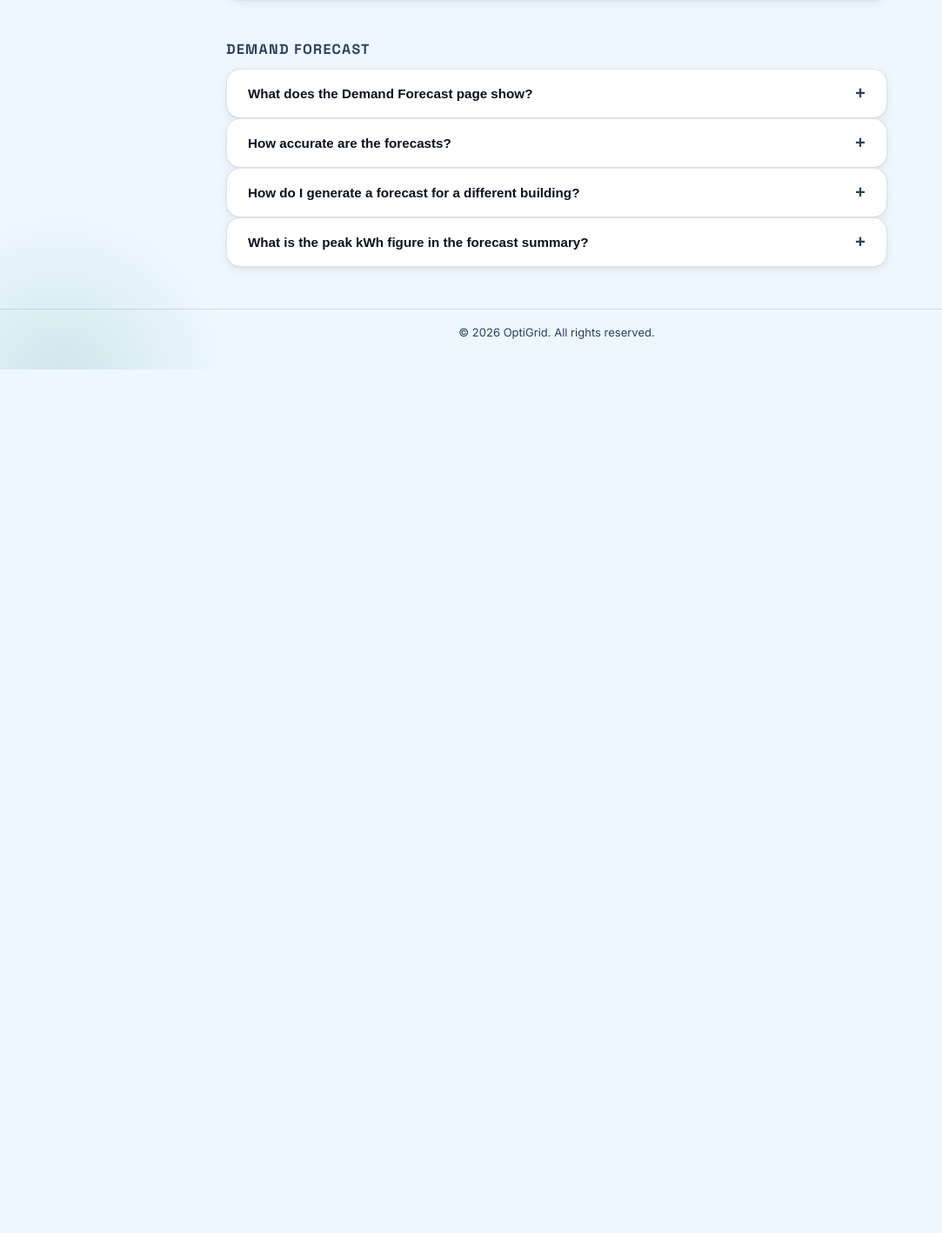
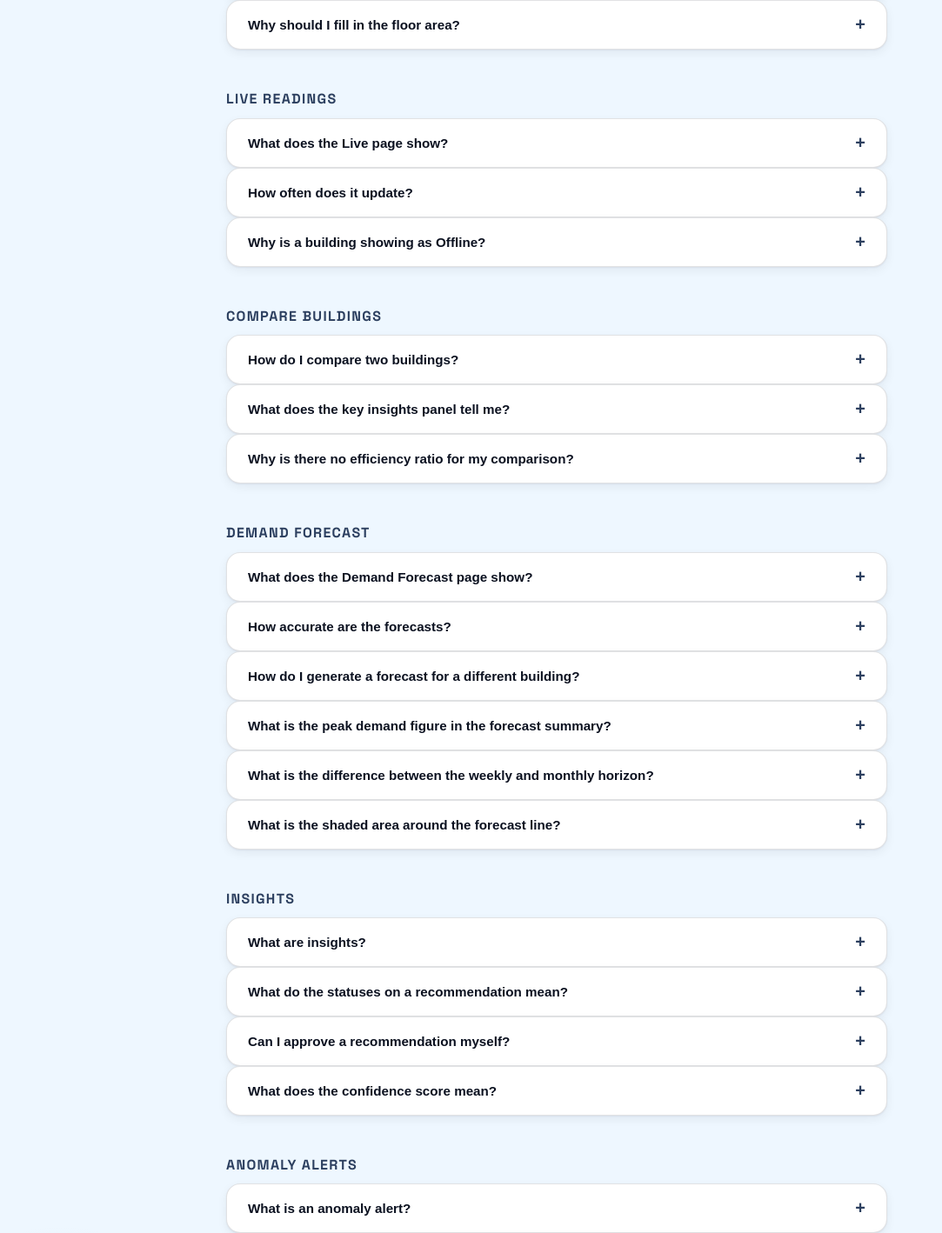
Before and after one commit to COS301-SE-2026/OptiGrid, a Next.js app in the folder frontend/: page /faqs in a window 1280 px wide. Shown: the part 984-2402 px from the top of the page at 87% size, without its empty margins (0-1083 px from the left). Before the commit the page ends 1409 px from the top, so only its background shows below. Built offline with nearby package versions, Linux system fonts and the light colour scheme; no server answers.

Commit message:
feat: add more faqs to explain new featues

```diff
--- a/frontend/app/faqs/data.ts
+++ b/frontend/app/faqs/data.ts
@@ -7,11 +7,11 @@ export const Categories: FAQCategory[] = [
         items: [
             {
                 question: "How do I create an OptiGrid account?",
-                answer: "Click 'Get started free' on the landing page, fill in your first name, last name, email address, and a password of at least 8 characters, then submit. You will be redirected to the login page once your account is created.",
+                answer: "Click 'Get started free' on the landing page, fill in your first name, last name, email address, and a password of at least 8 characters, then re-enter the password to confirm it. Once the account is created you are signed in and taken straight to your dashboard.",
             },
             {
                 question: "Can I sign up with an email that is already registered?",
-                answer: "No. If the email address is already in use, you will see an error message on the sign up form. Use a different email or log in to your existing account.",
+                answer: "No. If the email address is already in use, the sign up form shows a message telling you to log in instead. Use a different email or log in to your existing account.",
             },
         ],
     },
@@ -26,6 +26,10 @@ export const Categories: FAQCategory[] = [
                 question: "How do I log out?",
                 answer: "Click the 'Logout' button at the bottom of the sidebar in any dashboard page. Your session will be cleared and you will be redirected to the login page.",
             },
+            {
+                question: "Why was I sent back to the login page?",
+                answer: "Your session expired or the browser cookie was cleared. Any dashboard page checks for a valid session and sends you to the login page when it does not find one, so logging in again will get you back.",
+            },
         ],
     },
     {
@@ -33,7 +37,11 @@ export const Categories: FAQCategory[] = [
         items: [
             {
                 question: "Does OptiGrid support dark mode?",
-                answer: "Yes. Use the sun/moon icon button in the dashboard header to toggle between light and dark mode. Your preference is saved to your account and will be restored the next time you log in.",
+                answer: "Yes. Open Settings from the sidebar and use the theme card, which shows the mode you are in and a button to switch to the other one.",
+            },
+            {
+                question: "Is my theme preference saved?",
+                answer: "Your choice is remembered in the browser you set it in, so if you also use OptiGrid on another computer you will need to set it there as well.",
             },
         ],
     },
@@ -42,15 +50,45 @@ export const Categories: FAQCategory[] = [
         items: [
             {
                 question: "How do I add a building?",
-                answer: "Click 'Add building' in the dashboard. Fill in the required details and save. The new building will appear in your portfolio immediately.",
+                answer: "Click '+ Add building' at the top of the dashboard. Only the building name is required, so you can fill in as much of the rest as you have to hand. Saving returns you to the dashboard with the new building in the list.",
             },
             {
-                question: "How do I edit a building's details?",
-                answer: "From the Buildings list, click the edit action for the building you want to update, make your changes, and save.",
+                question: "Why should I fill in the floor area?",
+                answer: "It is what makes the efficiency comparison work. OptiGrid divides a building's energy use by its floor area, so a building with no floor area recorded is left out of the efficiency ratio on the Compare page.",
+            },
+        ],
+    },
+    {
+        category: "Live Readings",
+        items: [
+            {
+                question: "What does the Live page show?",
+                answer: "It lists your buildings with the demand each one is drawing right now in kW, the energy it has used so far today in kWh, and a status badge. The busiest buildings are sorted to the top.",
             },
             {
-                question: "Can I delete a building?",
-                answer: "Yes. From the Buildings list you can delete a building. This action is permanent - all associated data for that building will be removed.",
+                question: "How often does it update?",
+                answer: "Readings stream in as the sensors report them, and the page refreshes the rest of the building details every five seconds. The line under the heading tells you whether the connection is live and when the page last updated.",
+            },
+            {
+                question: "Why is a building showing as Offline?",
+                answer: "No reading has arrived from it in the last five minutes, so the figures shown next to it are stale. Buildings that are reporting normally show a Normal badge instead.",
+            },
+        ],
+    },
+    {
+        category: "Compare Buildings",
+        items: [
+            {
+                question: "How do I compare two buildings?",
+                answer: "Open Compare, pick a building in each of the two selectors, then choose a date range and whether you want to compare cost or energy. The chart redraws to plot both buildings over that period.",
+            },
+            {
+                question: "What does the key insights panel tell me?",
+                answer: "It gives you an efficiency ratio, which weighs the two buildings against each other once their energy use is measured per square metre, and the total difference between them over the period you picked.",
+            },
+            {
+                question: "Why is there no efficiency ratio for my comparison?",
+                answer: "That figure needs the floor area of both buildings. If either one has no floor area recorded, the ratio cannot be worked out and only the total difference is shown.",
             },
         ],
     },
@@ -63,15 +101,57 @@ export const Categories: FAQCategory[] = [
             },
             {
                 question: "How accurate are the forecasts?",
-                answer: "Forecast accuracy is measured by MAPE (Mean Absolute Percentage Error). The summary panel on the forecast page shows the current MAPE for the selected building so you can assess reliability.",
+                answer: "Forecast accuracy is measured by MAPE (Mean Absolute Percentage Error). The model accuracy card in the forecast summary shows the current MAPE for the selected building so you can judge how much to rely on it.",
             },
             {
                 question: "How do I generate a forecast for a different building?",
-                answer: "Use the building selector on the Forecast page to pick any building in your portfolio. The chart and summary metrics will update automatically once you click Run forecast.",
+                answer: "Use the building selector on the Forecast page to pick any building in your portfolio, then click 'Run forecast'. The chart and summary metrics update once it finishes.",
             },
             {
-                question: "What is the peak kWh figure in the forecast summary?",
+                question: "What is the peak demand figure in the forecast summary?",
                 answer: "It is the highest single predicted demand value within the forecast window, along with the timestamp it is expected to occur. Use it to plan ahead for peak tariff periods.",
+            },
+            {
+                question: "What is the difference between the weekly and monthly horizon?",
+                answer: "Weekly projects the next seven days at an hourly resolution, which suits day to day planning. Monthly projects the next twelve weeks and is better for spotting seasonal movement.",
+            },
+            {
+                question: "What is the shaded area around the forecast line?",
+                answer: "That is the confidence range. The prediction itself is the dashed line, and the shading shows the span the actual demand is expected to fall within. A wider band means there is more uncertainty in that part of the forecast.",
+            },
+        ],
+    },
+    {
+        category: "Insights",
+        items: [
+            {
+                question: "What are insights?",
+                answer: "They are load shifting suggestions worked out from your consumption and forecast data. Each one describes the strategy, the load it proposes to move, the window it applies to, and the estimated monthly saving in Rand.",
+            },
+            {
+                question: "What do the statuses on a recommendation mean?",
+                answer: "Pending is waiting on a decision and Applying has been approved and is being put into effect. Implemented has been carried out, Dismissed was reviewed and turned down, and Expired passed its window before anyone acted on it.",
+            },
+            {
+                question: "Can I approve a recommendation myself?",
+                answer: "Approving and dismissing is handled by the team that runs the building, so those buttons only appear for them. You can still read every recommendation and its estimated saving, and raise anything worth acting on with them.",
+            },
+            {
+                question: "What does the confidence score mean?",
+                answer: "It reflects how strongly the underlying forecast supports the suggested shift. Treat a lower confidence score as a reason to sanity check the saving against what you know about the site before relying on it.",
+            },
+        ],
+    },
+    {
+        category: "Anomaly Alerts",
+        items: [
+            {
+                question: "What is an anomaly alert?",
+                answer: "It is raised when a reading moves outside the range expected for that building and measurement. The measurements covered are voltage, current, power, and energy. The alert points at the specific measure that moved.",
+            },
+            {
+                question: "What should I do when I see one?",
+                answer: "The Anomaly page gives you a read-only view of alerts across your buildings. Check whether the reading lines up with something you already know about, such as planned work on site, and pass anything unexpected to the team that manages that building.",
             },
         ],
     },
```
